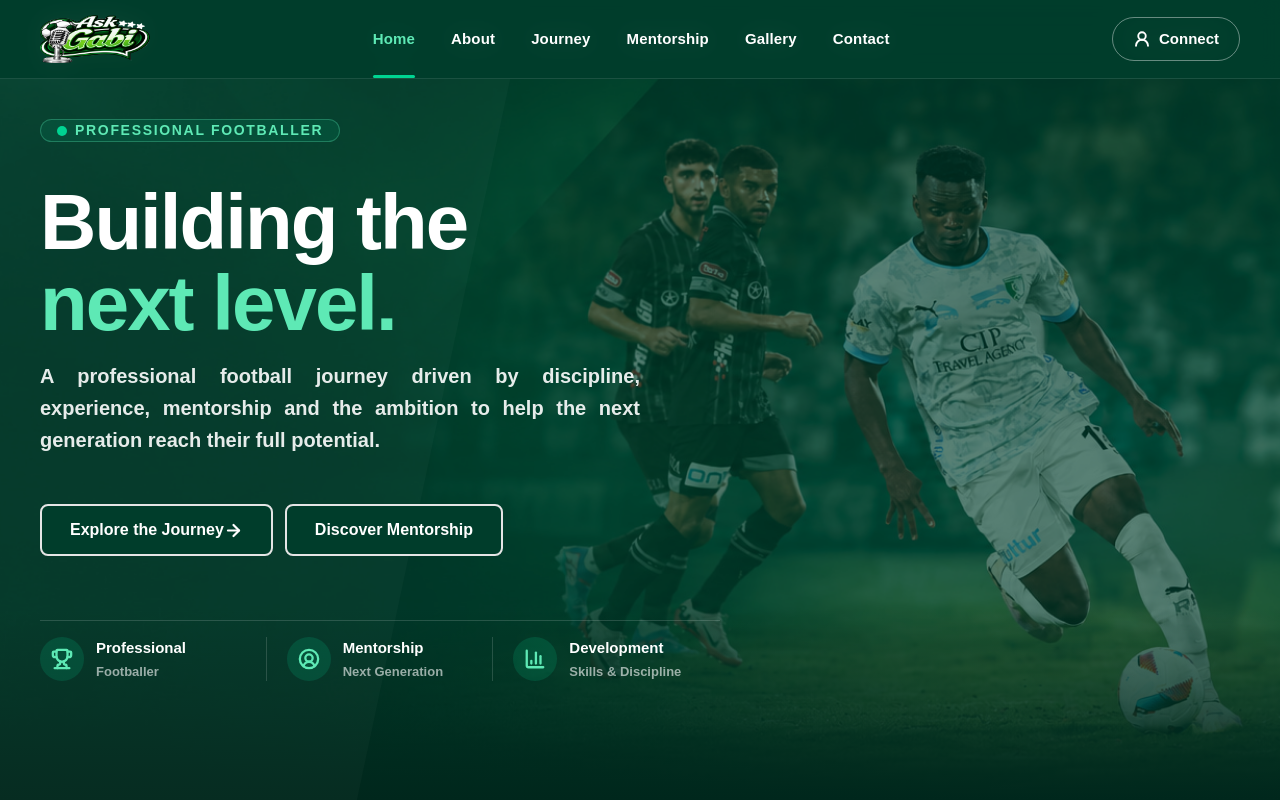
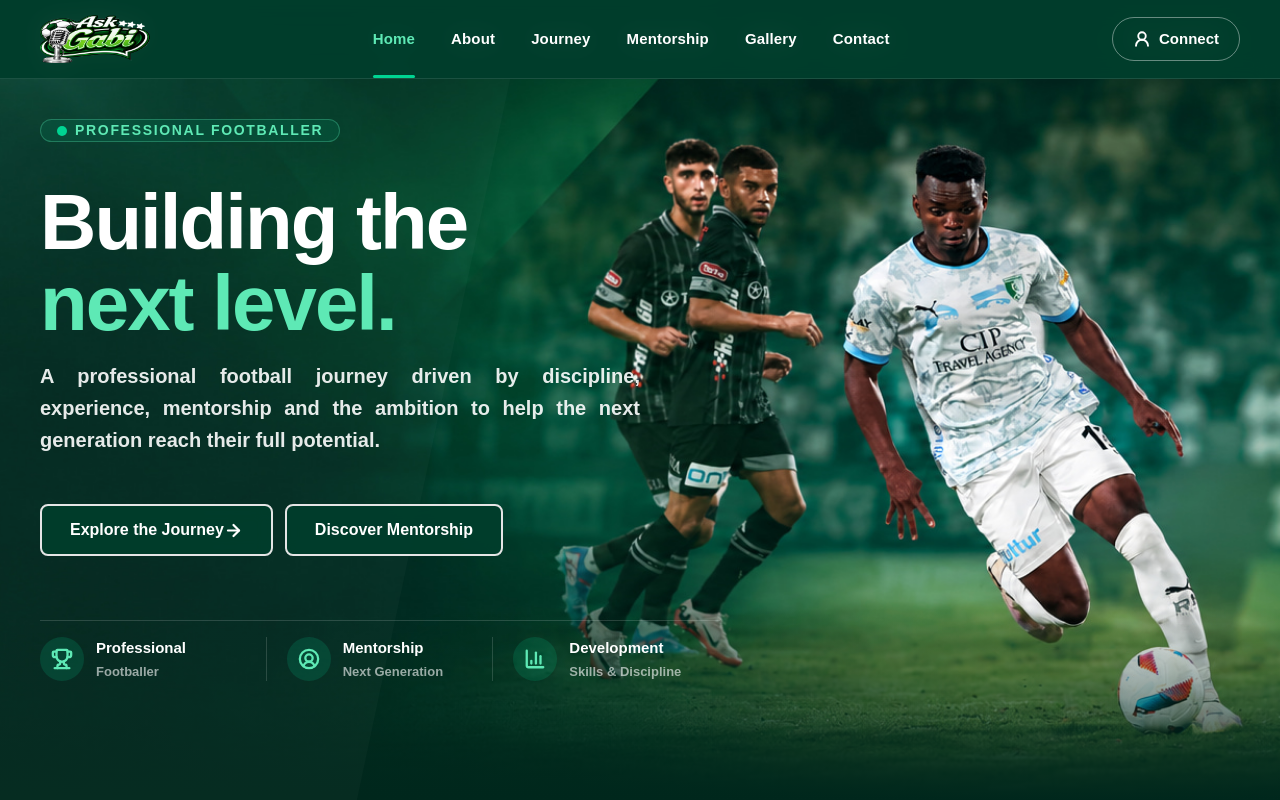
Before and after one commit to nels-frank/ask-gabi, a Next.js app: page / in a window 1280 px wide. Shown: the top 800 px of the page. Built offline with nearby package versions, Linux system fonts and the light colour scheme; a web font is replaced by a local one.

Commit message:
Deep green Overlay Removed

```diff
--- a/components/landing-page/hero-section.tsx
+++ b/components/landing-page/hero-section.tsx
@@ -26,12 +26,6 @@ export default function HeroSection() {
           className="object-cover object-[68%_center] sm:object-[60%_center] lg:object-[40%_center]"
         />
       </div>
-
-      {/* Deep Green Overlay */}
-      <div className="absolute inset-0 -z-20 bg-[#003d2b]/65" />
-
-      {/* Strong Left Gradient for Text */}
-
       {/* Bottom Gradient */}
       <div className="absolute inset-x-0 bottom-0 z-0 h-48 bg-gradient-to-t from-[#00271c] to-transparent" />
 
```
